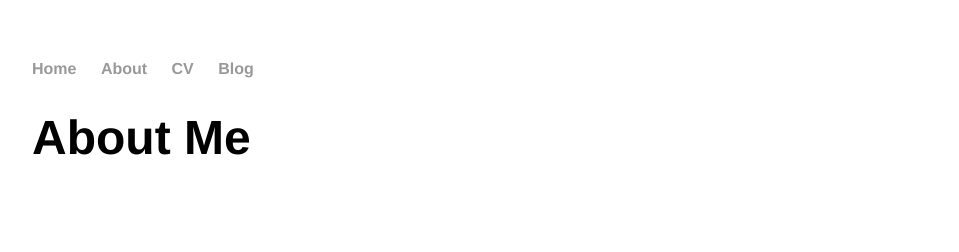
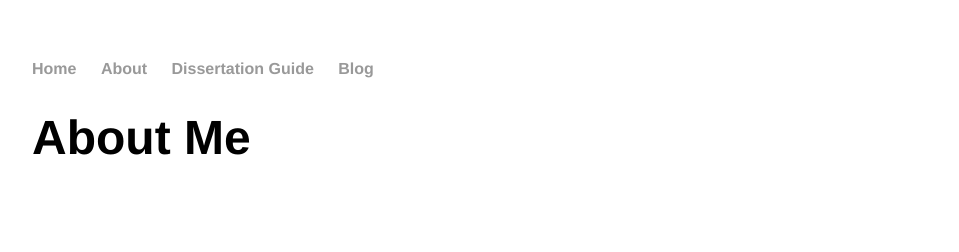
Before and after one commit to kira-hart/kira-hart.github.io, a Jekyll site: the page built from about/index.html, in a window 1280 px wide. Shown: the top 252 px of the page, without its empty margins (160-1119 px from the left). Built offline with Jekyll 4.4.1, drawn with Linux system fonts in a browser that asks for light colours.

Commit message:
Update default.html

```diff
--- a/_layouts/default.html
+++ b/_layouts/default.html
@@ -10,7 +10,7 @@
 	    		<ul>
 	        		<li><a href="/">Home</a></li>
 		        	<li><a href="/about">About</a></li>
-	        		<li><a href="/cv">CV</a></li>
+	        		<li><a href="/cv">Dissertation Guide</a></li>
 	        		<li><a href="/blog">Blog</a></li>
 	    		</ul>
 			</nav>
```
